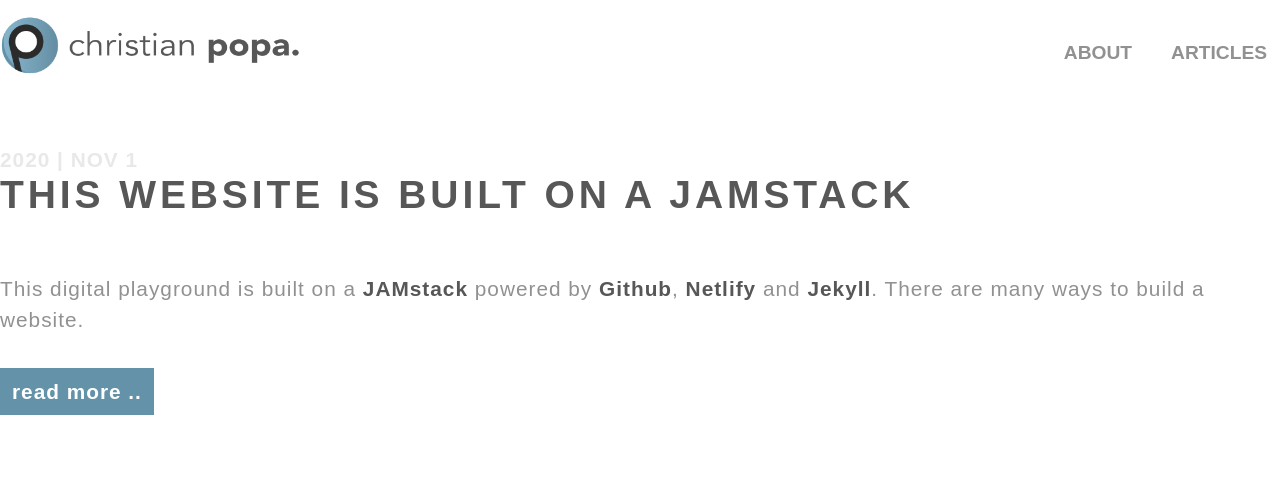
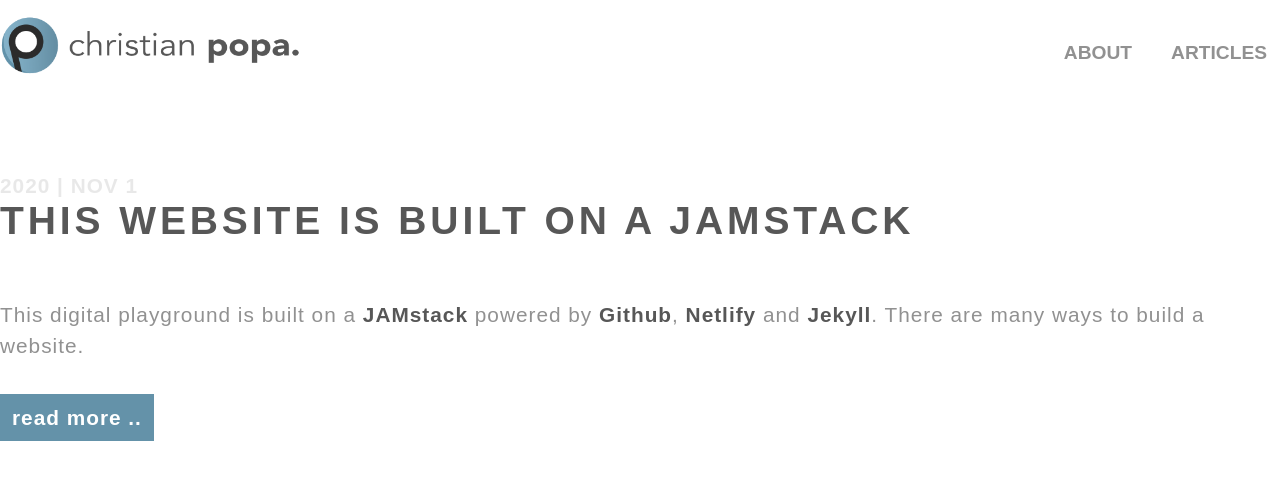
Before and after one commit to cristego/cristego.github.io, a Jekyll site: the page built from articles/index.html, in a window 1280 px wide and 900 px high. Shown: the top 480 px of the window. Built offline with Jekyll 4.4.1, drawn with Linux system fonts in a browser that asks for light colours; the list of posts is cut into pages by our own code.

Commit message:
updates footer

```diff
--- a/css/core.css
+++ b/css/core.css
@@ -161,8 +161,8 @@
 }
 
 #container {
-	min-height: calc(100vh - 91px);;
-	margin-top: 8em;
+	min-height: calc(100vh - 50px);;
+	margin-top: 10em;
 }
 
 footer {
```
